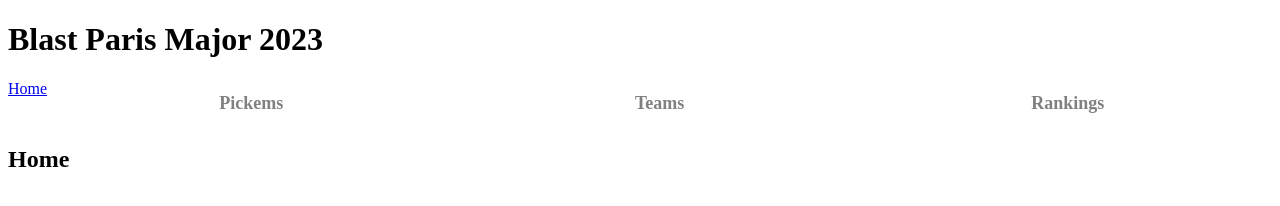
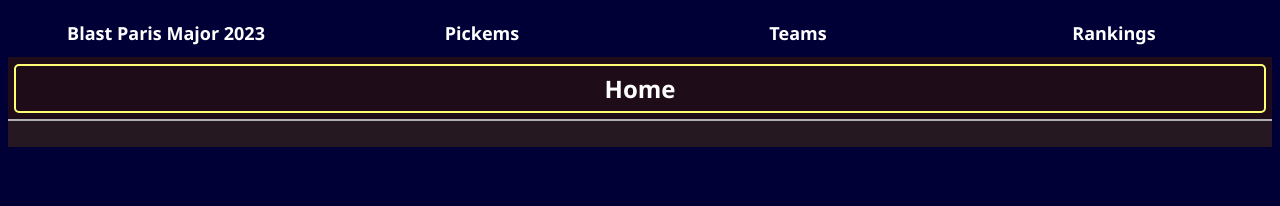
Before and after one commit to Sean-Grobicki/CS-Website, a React app in the folder CS-Website/: page / in a window 1280 px wide. Built offline with nearby package versions, Linux system fonts and the light colour scheme.

Commit message:
Changing display and coloursheme of website specifically navigation bar.

```diff
--- a/CS-Website/src/Pages/App.js
+++ b/CS-Website/src/Pages/App.js
@@ -3,12 +3,13 @@
 import Rankings from './Rankings';
 import Teams from './Teams';
 import {Routes, Route} from 'react-router-dom';
+import global from '../Stylesheets/global.module.css';
 
 
 
 function App() {
   return (
-    <div className='App'>
+    <div className={global.container}>
         <Routes>
             <Route path="/" element={<Home />} />
             <Route path="Pickems" element={<Pickems/>}/>
--- a/CS-Website/src/Pages/Home.js
+++ b/CS-Website/src/Pages/Home.js
@@ -1,15 +1,19 @@
 import { Link } from 'react-router-dom';
-import '../Stylesheets/NavBar.css';
-import '../Stylesheets/global.module.css';
+import navbarStyle from'../Stylesheets/NavBar.module.css';
+import globalStyle from '../Stylesheets/global.module.css';
 
 function Home() {
   return (
-    <div className="container">
-      <header className="headerDiv">
-        <h1 className='h1'>Blast Paris Major 2023</h1>
+    <div className={globalStyle.container}>
+      <header className={globalStyle.headerCon}>
         <NavigationBar/>
-        <h2>Home</h2>
       </header>
+      <div className={globalStyle.contentCon}>
+        <h2 className={globalStyle.h2}>Home</h2>
+      </div>
+      <footer className={globalStyle.footer}>
+
+      </footer>
     </div>
   );
 }
@@ -19,11 +23,11 @@
 export function NavigationBar()
 {
   return (
-      <nav className="navbarCon">
-        <Link className="navBarLink" to="/">Home</Link>
-        <Link className='navbarLink' to="/Pickems">Pickems</Link>
-        <Link className='navbarLink' to="/Teams">Teams</Link>
-        <Link className='navbarLink' to ="/Rankings">Rankings</Link>
+      <nav className={navbarStyle.navbarCon}>
+        <Link className={navbarStyle.navbarLink} to="/">Blast Paris Major 2023</Link>
+        <Link className={navbarStyle.navbarLink} to="/Pickems">Pickems</Link>
+        <Link className={navbarStyle.navbarLink} to="/Teams">Teams</Link>
+        <Link className={navbarStyle.navbarLink} to ="/Rankings">Rankings</Link>
       </nav>
   );
 }
--- a/CS-Website/src/Pages/Pickems.js
+++ b/CS-Website/src/Pages/Pickems.js
@@ -1,14 +1,15 @@
-import '../Stylesheets/global.module.css';
+import global from '../Stylesheets/global.module.css';
 import { NavigationBar } from './Home'
 
 function Pickems() {
   return (
-    <div className="App">
-      <header className="App-header">
-        <h1>Blast Paris Major 2023</h1>
+    <div className={global.container}>
+      <header className={global.headerCon}>
         <NavigationBar/>
-        <h2>Pickems</h2>
       </header>
+      <div className={global.contentCon}>
+          <h2 className={global.h2}>Pickems</h2>
+        </div>
     </div>
   );
 }
--- a/CS-Website/src/Pages/Rankings.js
+++ b/CS-Website/src/Pages/Rankings.js
@@ -1,14 +1,15 @@
-import '../Stylesheets/global.module.css';
+import global from '../Stylesheets/global.module.css';
 import { NavigationBar } from './Home';
 
 function Rankings() {
   return (
-    <div className="App">
-      <header className="App-header">
-        <h1>Blast Paris Major 2023</h1>
+    <div className={global.container}>
+      <header className={global.headerCon}>
         <NavigationBar/>
-        <h2>Valve Rankings</h2>
       </header>
+      <div className={global.contentCon}>
+        <h2 className={global.h2}>Valve Rankings</h2>
+      </div>
     </div>
   );
 }
--- a/CS-Website/src/Pages/Teams.js
+++ b/CS-Website/src/Pages/Teams.js
@@ -1,14 +1,15 @@
-import '../Stylesheets/global.module.css';
+import global from '../Stylesheets/global.module.css';
 import { NavigationBar } from './Home';
 
 function Teams() {
   return (
-    <div className="App">
-      <header className="App-header">
-        <h1>Blast Paris Major 2023</h1>
+    <div className={global.container}>
+      <header className={global.headerCon}>
         <NavigationBar/>
-        <h2>Teams Attending</h2>
       </header>
+      <div className={global.contentCon}>
+        <h2 className={global.h2}>Teams Attending</h2>
+      </div>
     </div>
   );
 }
--- a/CS-Website/src/Stylesheets/NavBar.css
+++ b/CS-Website/src/Stylesheets/NavBar.module.css
@@ -2,7 +2,7 @@
 {
     display: flex;
     flex: 2;
-    background-color:white;
+    background-color:#000037;
 }
 
 .navbarLink
@@ -10,7 +10,7 @@
     flex: 1;
     text-decoration: none;
     font-weight: 800;
-    color: gray;
+    color: white;
     font-size: large;
     padding: 1%;
     text-align: center;
--- a/CS-Website/src/Stylesheets/global.module.css
+++ b/CS-Website/src/Stylesheets/global.module.css
@@ -1,12 +1,16 @@
-
+html
+{
+    background-color: #000037;
+    font-family: 'Segoe UI', Tahoma, Geneva, Verdana, sans-serif;
+    height: 100%;
+}
 .container
 {
     display: flex;
+    flex: auto;
     flex-direction: column;
-    flex: 1;
-    font-family: 'Segoe UI', Tahoma, Geneva, Verdana, sans-serif;
-    background-color: whitesmoke;
-    border-radius: 5px;
+    background-color: rgb(31, 12, 25);
+    color: #000037;
     height: 100%;
 }
 
@@ -23,6 +27,39 @@
     align-self: center;
     margin: 0.5%;
     text-align: center;
+    color: rgb(255, 254, 114);
+    font-weight: 800;
+}
+
+.h2
+{
+    flex: 1;
+    align-self: center;
+    margin: 0.5%;
+    text-align: center;
     color: white;
     font-weight: 800;
 }
+
+.contentCon
+{
+    flex: auto;
+    height: 100%;
+    background-color: rgb(31, 12, 25);
+    border-radius: 5px;
+    margin: 0.5%;
+    border: solid 2px rgb(255, 254, 114);
+}
+
+.footer
+{
+    display: flex;
+    flex-direction: column;
+    justify-self: flex-end;
+    align-items: flex-start;
+    padding: 1%;
+    padding-left: 2%;
+    background-color: rgb(37, 24, 33);
+    border-top: solid 2px #afafaf;
+
+}
```
